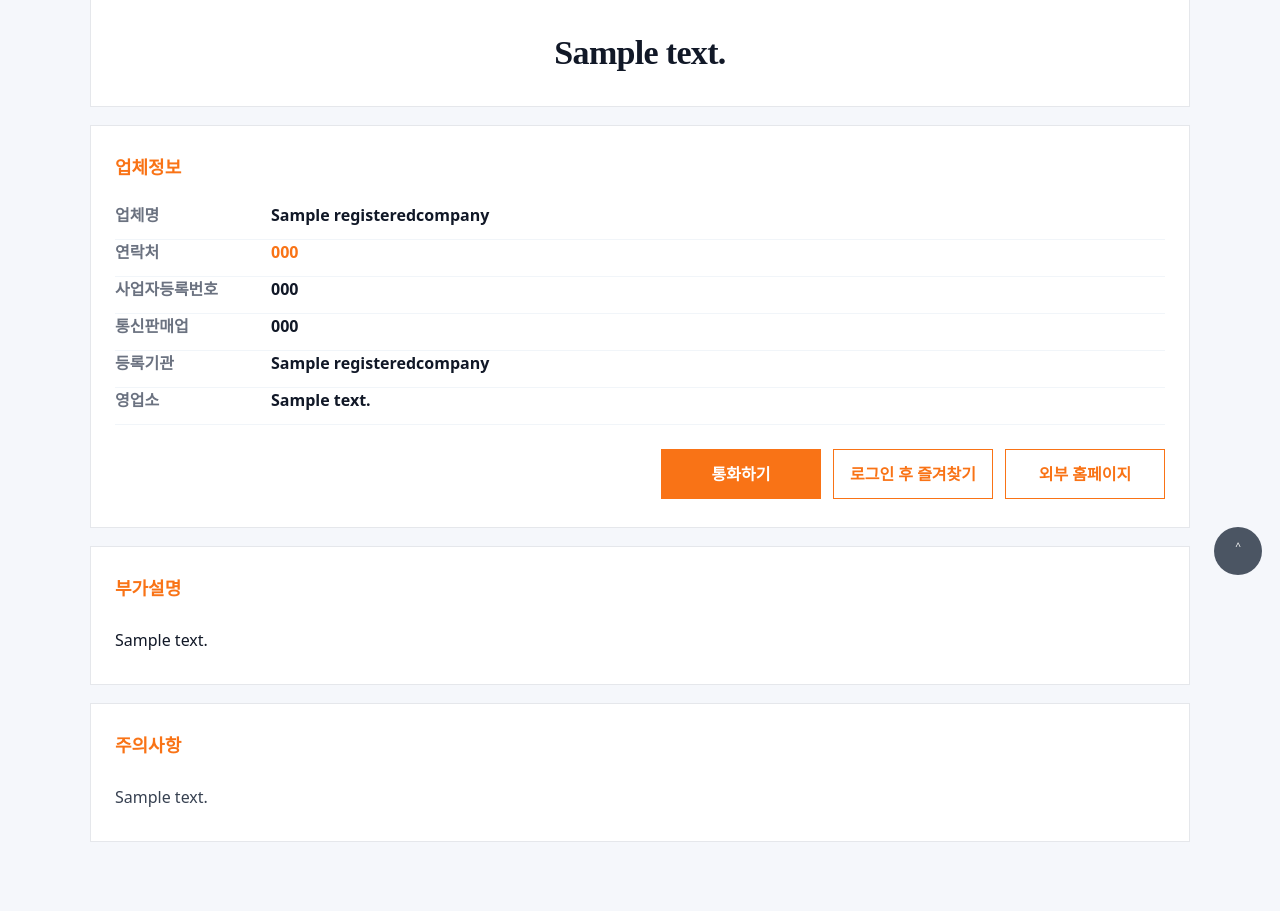
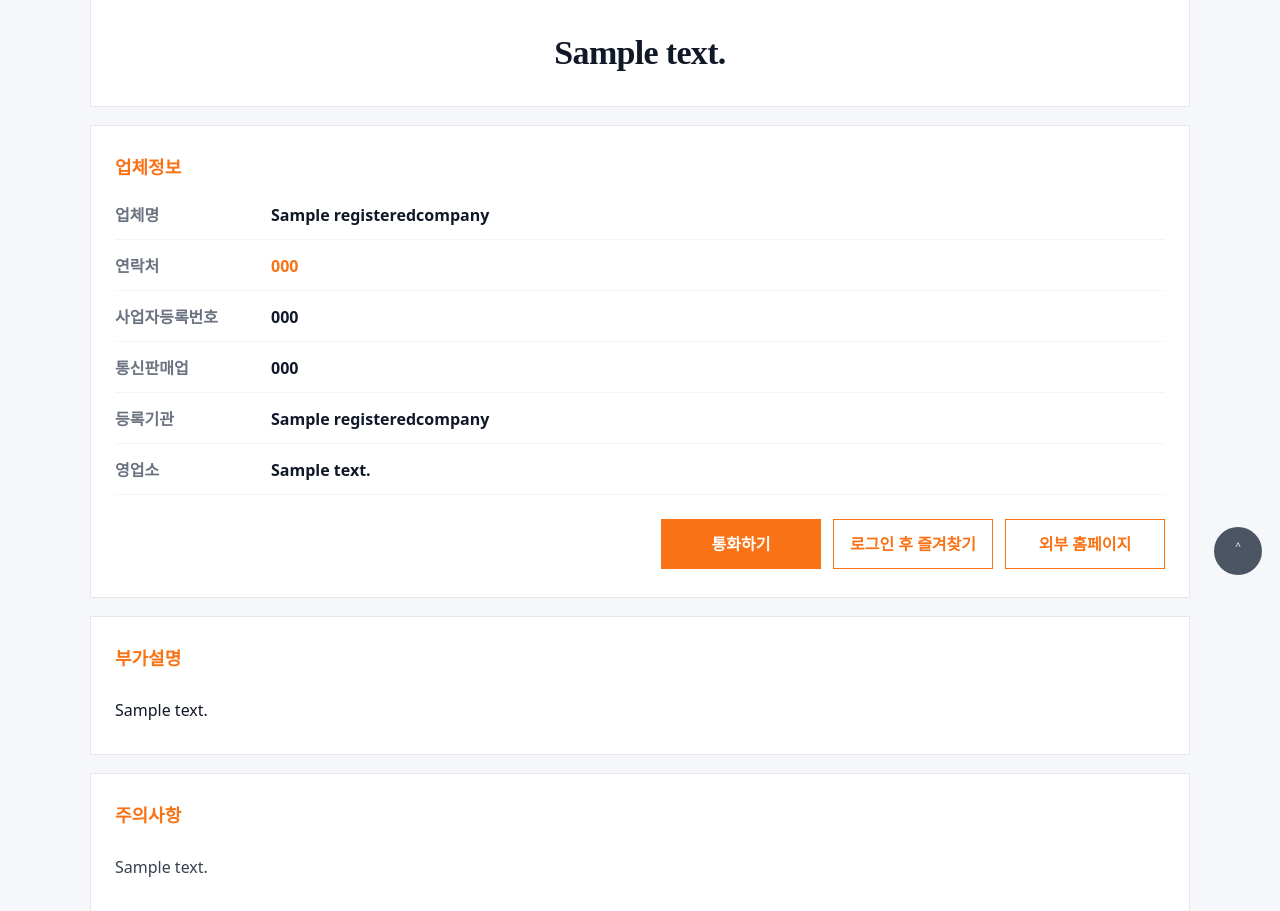
Before and after one commit to sangwoodevelopment/ticket-se, a Django app: page /companies/1/ in a window 1280 px wide. Shown: the part 201-1112 px from the top of the page. Run offline with Django 5.2, Linux system fonts and the light colour scheme; tables that the repository leaves empty hold one stand-in row (values such as "Sample post"); some libraries are stand-ins or nearby versions.

Commit message:
grid 추가

```diff
--- a/static/css/site.css
+++ b/static/css/site.css
@@ -529,6 +529,12 @@ html {
   margin-bottom:22px;
 }
 
+.detail-info-grid{
+  display:grid;
+  grid-template-columns: 1fr;
+  gap:14px;
+}
+
 .detail-info-row{
   display:grid;
   grid-template-columns: 140px 1fr;
```
